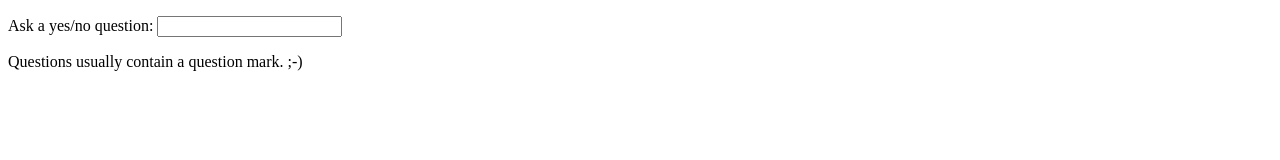
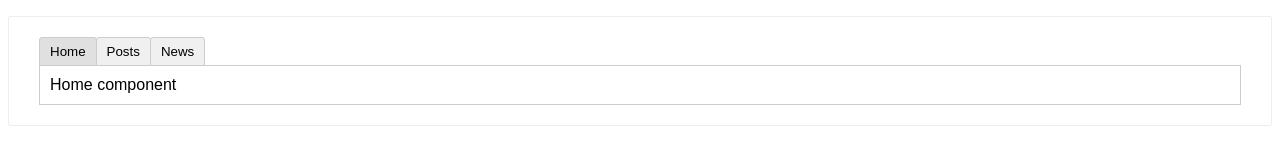
Before and after one commit to abduallahnoorsayket/Vue3_Practices, a plain HTML site: page index.html in a window 1280 px wide. Drawn offline with nearby package versions, Linux system fonts and the light colour scheme.

Commit message:
dynamic components

```diff
--- a/app.js
+++ b/app.js
@@ -1,32 +1,25 @@
-{ /* < script src = "https://cdn.jsdelivr.net/npm/axios@0.12.0/dist/axios.min.js" > < /script> */ }
-
-{ /* <script src = "https://cdn.jsdelivr.net/npm/axios@0.12.0/dist/axios.min.js" > </script> */ }
-const watchExampleVM = Vue.createApp({
+const app = Vue.createApp({
     data() {
         return {
-            question: '',
-            answer: 'Questions usually contain a question mark. ;-)'
+            currentTab: 'Home',
+            tabs: ['Home', 'Posts', 'News']
         }
     },
-    watch: {
-        // whenever question changes, this function will run
-        question(newQuestion, oldQuestion) {
-            if (newQuestion.indexOf('?') > -1) {
-                this.getAnswer()
-            }
-        }
-    },
-    methods: {
-        getAnswer() {
-            this.answer = 'Thinking...'
-            axios
-                .get('https://yesno.wtf/api')
-                .then(response => {
-                    this.answer = response.data.answer
-                })
-                .catch(error => {
-                    this.answer = 'Error! Could not reach the API. ' + error
-                })
+    computed: {
+        currentTabComponent() {
+            return 'tab-' + this.currentTab.toLowerCase()
         }
     }
-}).mount('#watch-example')
+})
+
+app.component('tab-home', {
+    template: `<div class="demo-tab">Home component</div>`
+})
+app.component('tab-posts', {
+    template: `<div class="demo-tab">Posts component</div>`
+})
+app.component('tab-news', {
+    template: `<div class="demo-tab">News component</div>`
+})
+
+app.mount('#dynamic-component-demo')
--- a/index.html
+++ b/index.html
@@ -5,19 +5,19 @@
     <meta charset="UTF-8">
     <meta name="viewport" content="width=device-width, initial-scale=1.0">
     <script src="https://unpkg.com/vue@next"></script>
-    <title>Watchers</title>
+    <title>dynamic component</title>
     <link rel="stylesheet" href="style.css">
 </head>
 
 
 <body>
 
-    <div id="watch-example">
-        <p>
-            Ask a yes/no question:
-            <input v-model="question" />
-        </p>
-        <p>{{ answer }}</p>
+    <div id="dynamic-component-demo" class="demo">
+        <button v-for="tab in tabs" v-bind:key="tab" v-bind:class="['tab-button', { active: currentTab === tab }]" v-on:click="currentTab = tab">
+          {{ tab }}
+        </button>
+
+        <component v-bind:is="currentTabComponent" class="tab"></component>
     </div>
 
     <script src="app.js">
--- a/style.css
+++ b/style.css
@@ -8,3 +8,27 @@
     user-select: none;
     overflow-x: auto;
 }
+
+.tab-button {
+    padding: 6px 10px;
+    border-top-left-radius: 3px;
+    border-top-right-radius: 3px;
+    border: 1px solid #ccc;
+    cursor: pointer;
+    background: #f0f0f0;
+    margin-bottom: -1px;
+    margin-right: -1px;
+}
+
+.tab-button:hover {
+    background: #e0e0e0;
+}
+
+.tab-button.active {
+    background: #e0e0e0;
+}
+
+.demo-tab {
+    border: 1px solid #ccc;
+    padding: 10px;
+}
```
